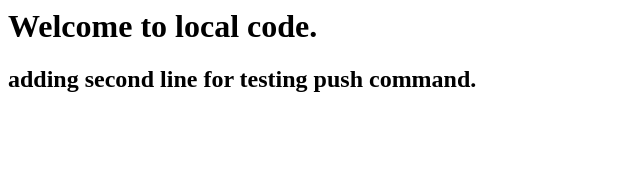
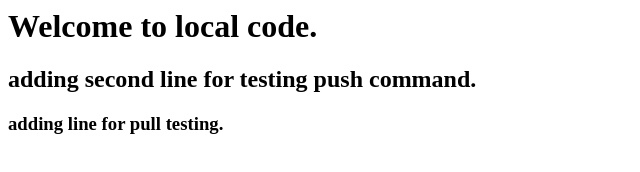
Before and after one commit to Gitanjalee2008/repo3, a plain HTML site: page index.html in a window 1280 px wide. Shown: the whole page, without its empty margins (0-640 px from the left). Drawn offline with Linux system fonts and the light colour scheme.

Commit message:
Update index file for pull via chrome

```diff
--- a/index.html
+++ b/index.html
@@ -1,2 +1,3 @@
 <h1> Welcome to local code. </h1>
 <h2> adding second line for testing push command. </h2>
+<h3> adding line for pull testing. </h3>
```
